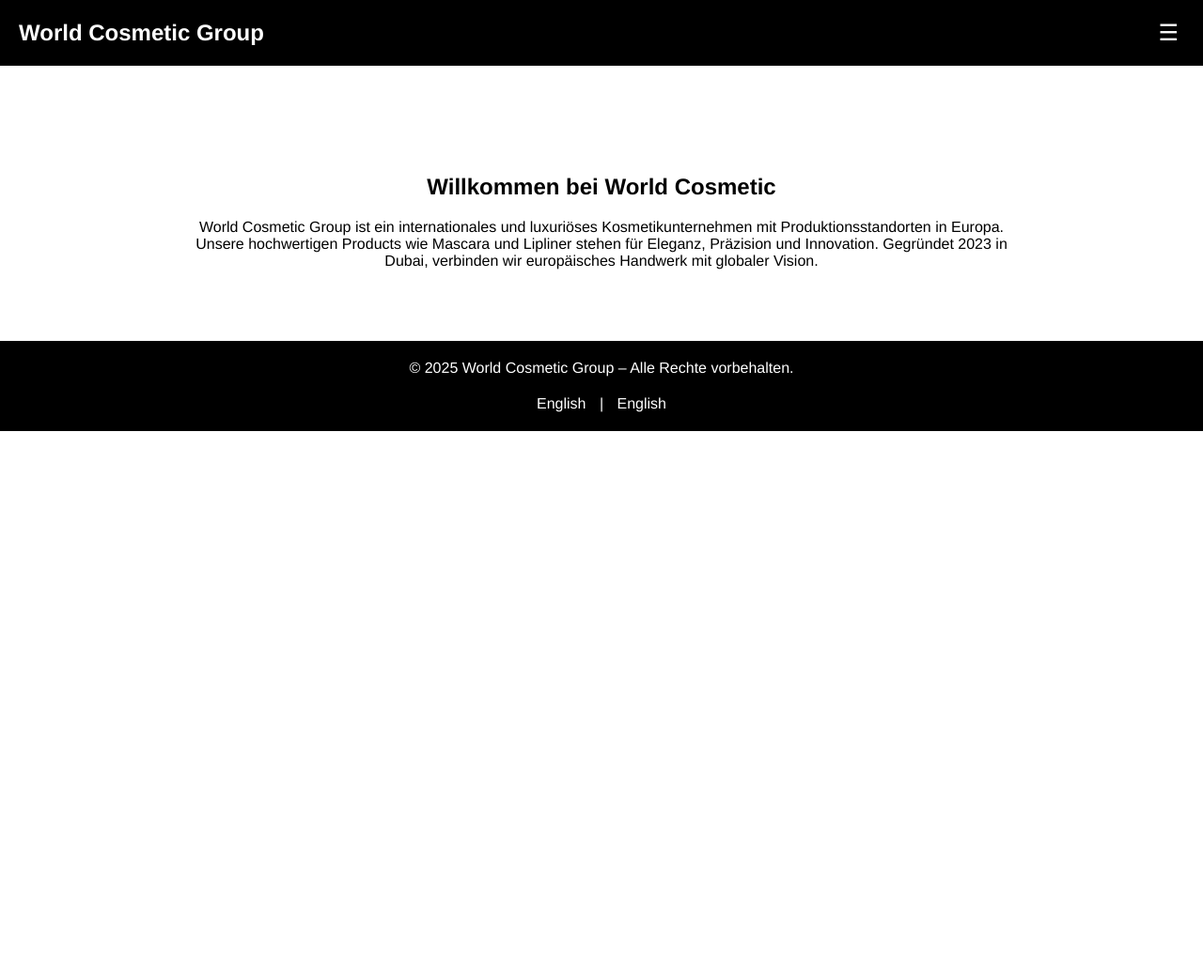
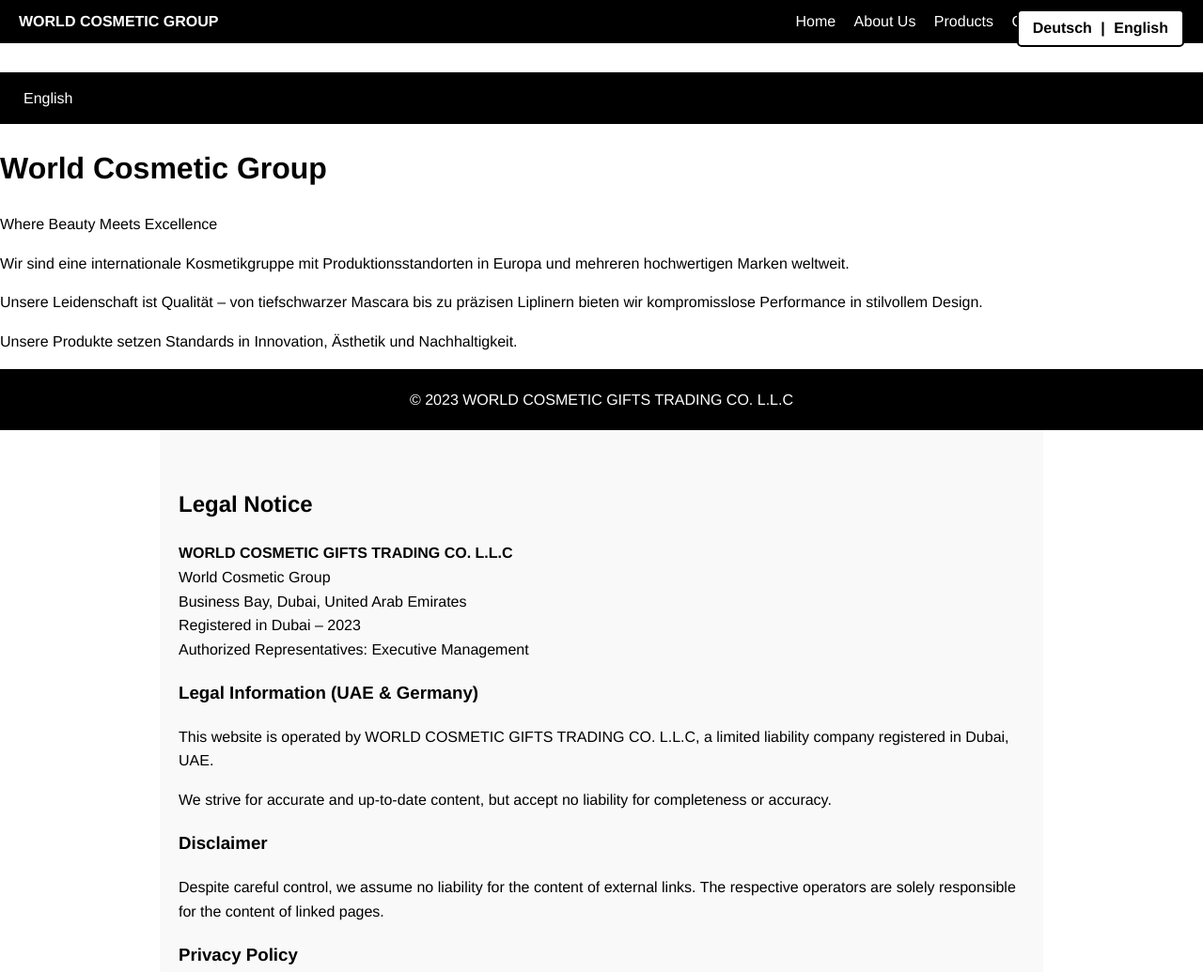
Before and after one commit to houman707/meine-seite, a plain HTML site: page index-en.html in a window 1280 px wide. Shown: the top 1035 px of the page at 94% size. Before the commit the page ends 800 px from the top, so only its background shows below. Drawn offline with Linux system fonts and the light colour scheme.

Commit message:
Add files via upload

```diff
--- a/index-en.html
+++ b/index-en.html
@@ -1,24 +1,24 @@
+<!DOCTYPE html>
 
-<!DOCTYPE html>
-<html lang="en">
+<html lang="de">
 <head>
-  <meta charset="UTF-8" />
-  <meta name="viewport" content="width=device-width, initial-scale=1.0"/>
+<meta charset="utf-8"/>
+<meta content="width=device-width, initial-scale=1.0" name="viewport"/>
 <title>World Cosmetic Group</title>
 <style>
 body {
+    font-family: 'Helvetica Neue', sans-serif;
+    background-color: white;
+    color: black;
     margin: 0;
-      font-family: 'Helvetica Neue', sans-serif;
-      background: white;
-      color: black;
-      overflow-x: hidden;
+    padding: 0;
+    line-height: 1.6;
 }
-    header {
-      background: black;
+
+nav {
+    background-color: black;
     color: white;
-      padding: 20px;
-      font-size: 24px;
-      font-weight: bold;
+    padding: 15px 25px;
     display: flex;
     justify-content: space-between;
     align-items: center;
@@ -26,100 +26,122 @@
     top: 0;
     z-index: 1000;
 }
-    .menu-toggle {
-      background: none;
-      border: none;
+
+nav a {
     color: white;
-      font-size: 24px;
-      cursor: pointer;
+    margin-right: 20px;
+    text-decoration: none;
+    font-weight: 500;
+    transition: color 0.3s ease;
 }
-    #menu {
-      height: 100%;
-      width: 0;
-      position: fixed;
-      top: 0;
-      right: 0;
-      background-color: black;
-      overflow-x: hidden;
-      transition: 0.3s;
-      padding-top: 60px;
+
+nav a:hover {
+    color: #ccc;
+}
+
+.language-switcher {
+    position: absolute;
+    top: 15px;
+    right: 25px;
+    background-color: white;
+    color: black;
+    padding: 6px 10px;
+    border: 2px solid black;
+    border-radius: 4px;
+    font-weight: bold;
     z-index: 1100;
 }
-    #menu a {
-      padding: 10px 30px;
+
+.language-switcher a {
+    margin: 0 5px;
+    color: black;
     text-decoration: none;
-      font-size: 20px;
-      color: white;
-      display: block;
-      transition: 0.3s;
+    font-weight: bold;
 }
-    #menu a:hover {
-      background-color: #333;
+
+.language-switcher a:hover {
+    text-decoration: underline;
 }
+
 section {
     padding: 60px 20px;
     max-width: 900px;
-      margin: auto;
-      text-align: center;
+    margin: 0 auto;
 }
-    img.logo {
-      max-width: 240px;
+
+h1, h2, h3 {
+    color: black;
+}
+
+img {
+    max-width: 100%;
+    height: auto;
+    display: block;
     margin-bottom: 30px;
 }
+
 footer {
-      background: black;
-      color: white;
+    background-color: #000;
+    color: #fff;
     padding: 20px;
     text-align: center;
 }
-    .language-switch {
-      margin-top: 20px;
+
+@media screen and (max-width: 768px) {
+    nav {
+        flex-direction: column;
+        align-items: flex-start;
     }
-    .language-switch a {
-      color: white;
-      text-decoration: none;
-      margin: 0 10px;
+    nav a {
+        margin: 10px 0;
+    }
+    .language-switcher {
+        top: 10px;
+        right: 15px;
+        font-size: 14px;
+        padding: 4px 8px;
+    }
 }
 </style>
 </head>
 <body>
+<div class="language-switcher" style="position: absolute; top: 10px; right: 20px; background: white; color: black; padding: 5px 10px; border-radius: 5px; font-weight: bold;"><a href="index.html">Deutsch</a> | <a href="index-en.html">English</a></div><nav style="background-color: black; color: white; padding: 10px 20px; display: flex; justify-content: space-between; align-items: center;">
+<div style="font-weight: bold;">WORLD COSMETIC GROUP</div>
+<div>
+<a href="#home" style="color: white; margin-right: 15px; text-decoration: none;">Home</a>
+<a href="#about" style="color: white; margin-right: 15px; text-decoration: none;">About Us</a>
+<a href="#products" style="color: white; margin-right: 15px; text-decoration: none;">Products</a>
+<a href="#contact" style="color: white; margin-right: 15px; text-decoration: none;">Contact</a>
+<a href="#impressum" style="color: white; text-decoration: none;">Legal Notice</a>
+</div>
+</nav>
 <header>
-    <div>World Cosmetic Group</div>
-    <button class="menu-toggle" onclick="toggleMenu()">☰</button>
+<img alt="World Cosmetic Group Logo" src="logo.png"/>
+<nav><a href="index-en.html">English</a></nav>
 </header>
-
-  <div id="menu">
-    <a href="about.html">About Us</a>
-    <a href="products.html">Products</a>
-    <a href="contact.html">Contact</a>
-    <a href="impressum.html">Imprint</a>
-    <a href="index-en.html">English</a>
-  </div>
-
-  <section id="home">
-    <img src="logo.png" alt="World Cosmetic Logo" class="logo"/>
-    <h1>Willkommen bei World Cosmetic</h1>
-    <p>World Cosmetic Group ist ein internationales und luxuriöses Kosmetikunternehmen mit Produktionsstandorten in Europa.
-    Unsere hochwertigen Products wie Mascara und Lipliner stehen für Eleganz, Präzision und Innovation.
-    Gegründet 2023 in Dubai, verbinden wir europäisches Handwerk mit globaler Vision.</p>
+<h1>World Cosmetic Group</h1>
+<p class="highlight">Where Beauty Meets Excellence</p>
+<p>Wir sind eine internationale Kosmetikgruppe mit Produktionsstandorten in Europa und mehreren hochwertigen Marken weltweit.</p>
+<p>Unsere Leidenschaft ist Qualität – von tiefschwarzer Mascara bis zu präzisen Liplinern bieten wir kompromisslose Performance in stilvollem Design.</p>
+<p>Unsere Produkte setzen Standards in Innovation, Ästhetik und Nachhaltigkeit.</p>
+<footer>© 2023 WORLD COSMETIC GIFTS TRADING CO. L.L.C</footer>
+<section id="impressum" style="padding: 40px 20px; background: #f9f9f9; color: #000;">
+<h2>Legal Notice</h2>
+<p><strong>WORLD COSMETIC GIFTS TRADING CO. L.L.C</strong><br/>
+        World Cosmetic Group<br/>
+        Business Bay, Dubai, United Arab Emirates<br/>
+        Registered in Dubai – 2023<br/>
+        Authorized Representatives: Executive Management</p>
+<h3>Legal Information (UAE &amp; Germany)</h3>
+<p>This website is operated by WORLD COSMETIC GIFTS TRADING CO. L.L.C,
+        a limited liability company registered in Dubai, UAE.</p>
+<p>We strive for accurate and up-to-date content, but accept no liability for completeness or accuracy.</p>
+<h3>Disclaimer</h3>
+<p>Despite careful control, we assume no liability for the content of external links.
+        The respective operators are solely responsible for the content of linked pages.</p>
+<h3>Privacy Policy</h3>
+<p>We respect your privacy. This website does not collect any personal data without your explicit consent.
+        All information is treated confidentially and in accordance with applicable laws.</p>
 </section>
-
-  <footer>
-    &copy; 2025 World Cosmetic Group – Alle Rechte vorbehalten.
-    <div class="language-switch">
-      <a href="index-en.html">English</a> | <a href="index-en.html">English</a>
-    </div>
-  </footer>
-
-  <script>
-    function toggleMenu() {
-      var menu = document.getElementById("menu");
-      if (menu.style.width === "250px") {
-        menu.style.width = "0";
-      } else {
-        menu.style.width = "250px";
-      }
-    }
-  </script>
 </body>
 </html>
```
Also changed, not shown: about-en.html (+9 -18 lines), contact-en.html (+10 -18 lines), impressum-en.html (+18 -18 lines), products-en.html (+8 -18 lines). Lines whose indentation alone changed are shown as unchanged.
